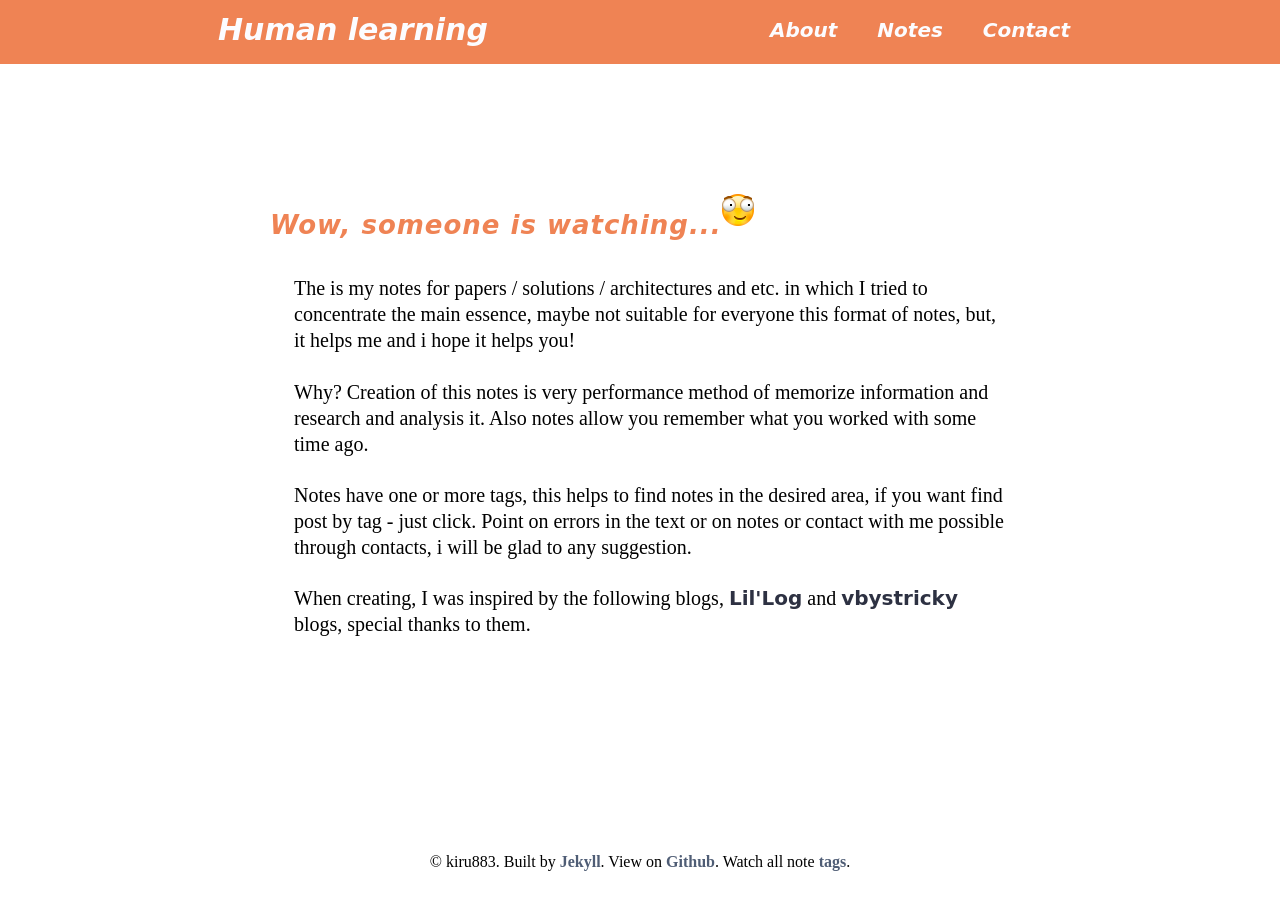
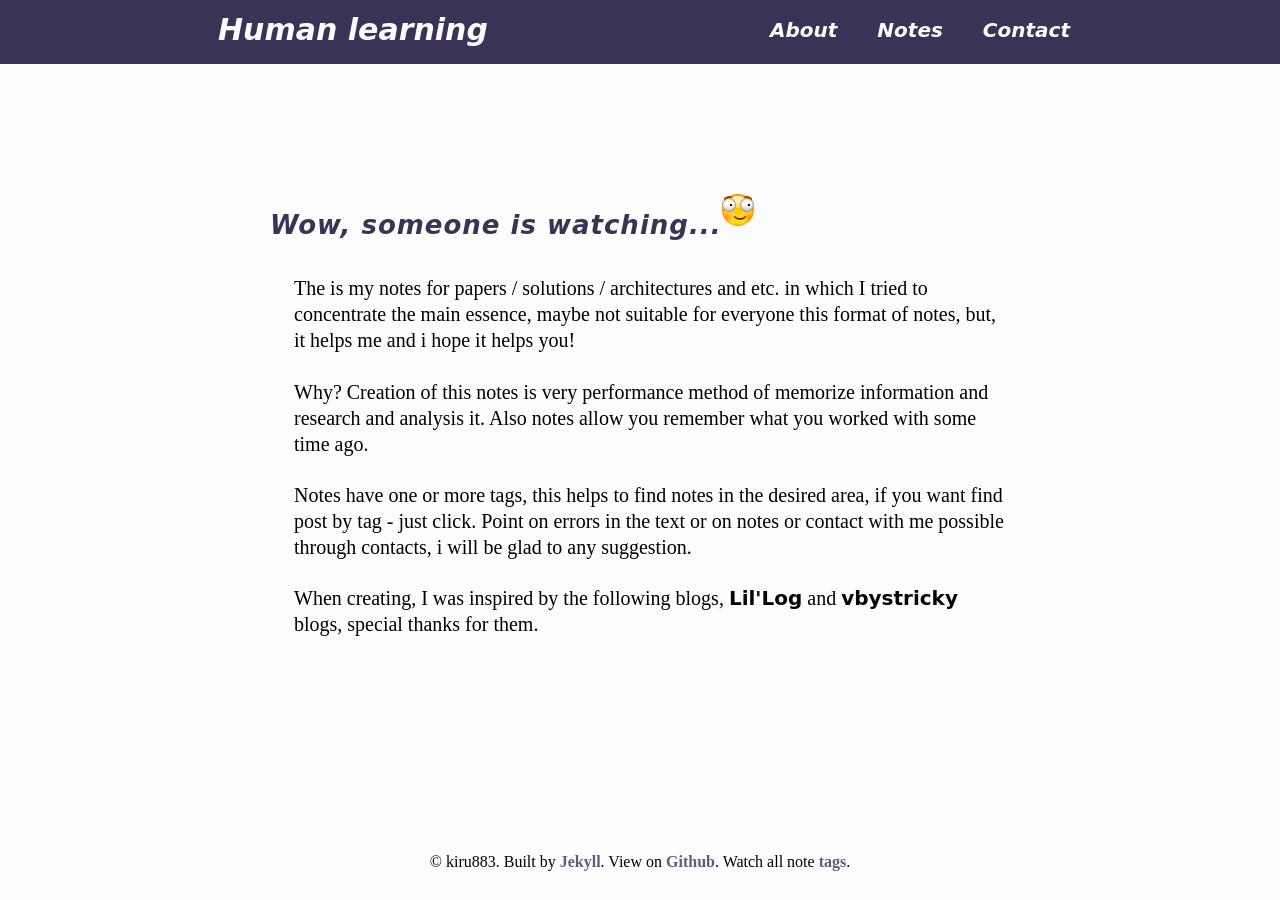
Before and after one commit to kiru883/kiru883.github.io, a Jekyll site: the page built from about.html, in a window 1280 px wide. Built offline with Jekyll 4.4.1, drawn with Linux system fonts in a browser that asks for light colours.

Commit message:
Update style

```diff
--- a/_posts/2022-02-25-test.markdown
+++ b/_posts/2022-02-25-test.markdown
@@ -67,7 +67,7 @@ end
 
 ### There's a horizontal rule below this.
 
-  eeeeeeeeeeeeeeeee eeeeeeeeeeeeeeeeeeeeeeeeeeeeeeeeeeeeeeeeeee eeeeeeeeeeeeeeeeeeeeeeeeeeeeeeeeeeeeeeeeeeeeeeeeeeeeeeeeeeeeeeeeeeeeeeeeeeeeeeeeeeeeeeee e.
+  eeeeeeeeeeeeeeeee eeeeeeeeeeeeeeeeeeee eeeeeeeeeeeeeeeeeeeeeee eeeeeeeeeeeeeeeeeeeee eeeeeeeeeeeeeeeeeeeeeeeeeeeeee eeeeeeeeeeeeeeeeeeeeeeeeeeeeeeee eeeeeeeeeeeeeeeeeeeeeeeeeeeeeeeeeeeeeeeeeeeeeeeeeeeeeeeeeeeeee eeeeeeeeeeeeeeeeeeeeeeeeee e.
 wer
 ewrwer
 Testt bla bla. asdasdad.
--- a/about.html
+++ b/about.html
@@ -42,7 +42,7 @@ layout: default
         <a href="https://lilianweng.github.io/lil-log/" class="link-post">Lil'Log</a>
         and
         <a href="https://vbystricky.github.io/" class="link-post">vbystricky</a>
-        blogs, special thanks to them.
+        blogs, special thanks for them.
       </p>
     </div>
   </div>
--- a/css/style.css
+++ b/css/style.css
@@ -1,10 +1,10 @@
 :root {
-  --body-color: #ffffff;
-  --header-color: #ef8354;
-  --title-color: #2d3142;
-  --tag-color: #4f5d75;
-  --meta-color: #bfc0c0;
-  --pre-color: #bfc0c038;
+  --body-color: #FEFCFD;
+  --header-color: #3B3355;
+  --title-color: #000505;
+  --tag-color: #5D5D81;
+  --meta-color: #BFCDE0;
+  --pre-color: #BFCDE038;
   --footer-color: #000000;
 }
 
@@ -171,7 +171,7 @@
     margin-bottom: -6px;
 }
 
-#note-content {}
+#note-content {overflow-wrap: break-word;}
 #note-content p{font-size: 18px; hyphens: auto;}
 #note-content li{font-size: 18px; hyphens: auto;}
 #note-content dl{font-size: 18px; hyphens: auto;}
```
Also changed, not shown: _layouts/post.html (+0 -9 lines), css/post_style.css (deleted, +0 -33 lines), Gemfile.lock, favicon.ico.
